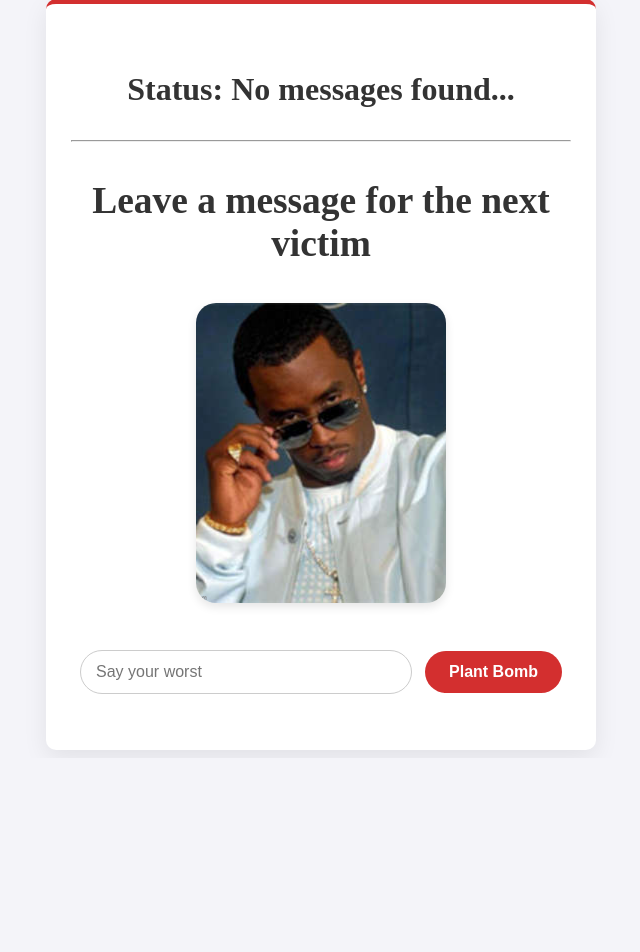
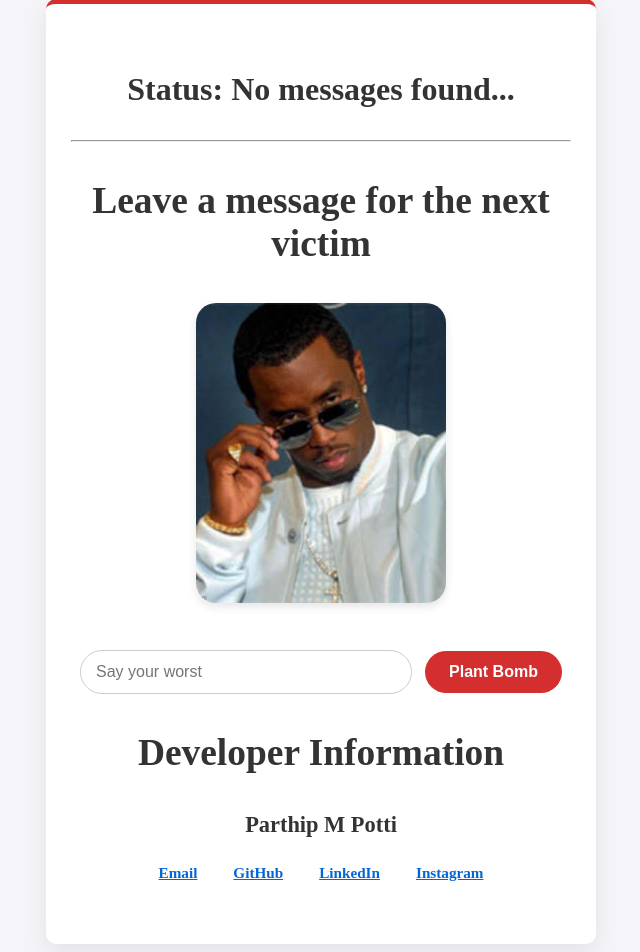
Before and after one commit to codeOfTsushima/Projects, a Flask app: page / in a window 1280 px wide. Shown: the part 59-1011 px from the top of the page, without its empty margins (319-959 px from the left). Before the commit the page ends 812 px from the top, so only its background shows below. Run offline with Flask 3, Linux system fonts and the light colour scheme.

Commit message:
Added Contact links in the website

```diff
--- a/templates/index.html
+++ b/templates/index.html
@@ -27,6 +27,19 @@
             <img src="{{ url_for('static', filename='diddy.png') }}" alt="Oil up" class="diddy"> <br> <br>
             <input type="text" id="secret-input" placeholder="Say your worst">
             <button onclick="plantBomb()">Plant Bomb</button>
+        </div>
+        <div class="author-card">
+    <h3 class="neon-text-small">Developer Information</h3>
+    <p class="author-name">Parthip M Potti</p>
+
+    <div class="social-links">
+        <a href="parthip.mp303@gmail.com" class="neon-link"> <u>Email</u></a>
+
+        <a href="https://github.com/codeOfTsushima" target="_blank" class="neon-link"> <u>GitHub</u></a>
+        <a href="www.linkedin.com/in/parthip-m-potti-ls25012701" target="_blank" class="neon-link"><u>LinkedIn</u></a>
+        <a href="https://instagram.com/codeOfTsushima" target="_blank" class="neon-link"><u>Instagram</u></a>
+    </div>
+</div>
         </div>
     </div>
 
```
